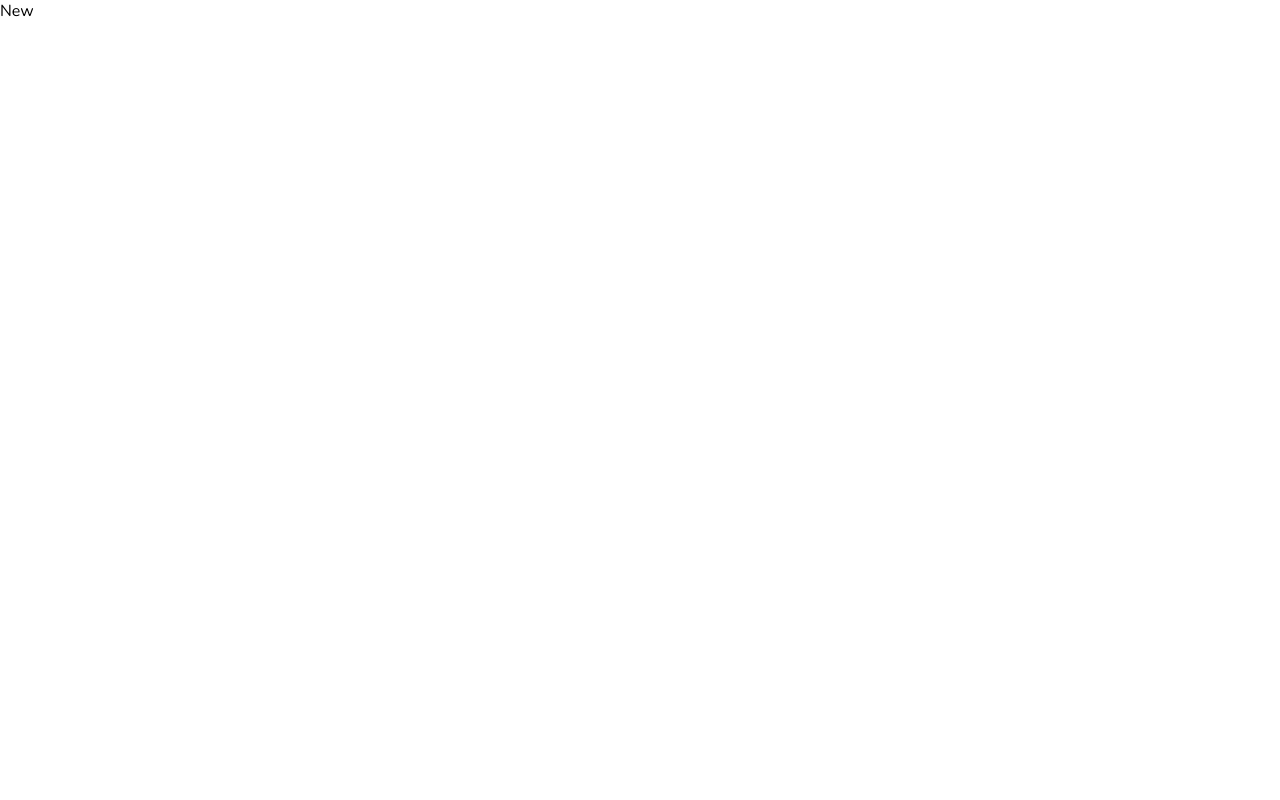
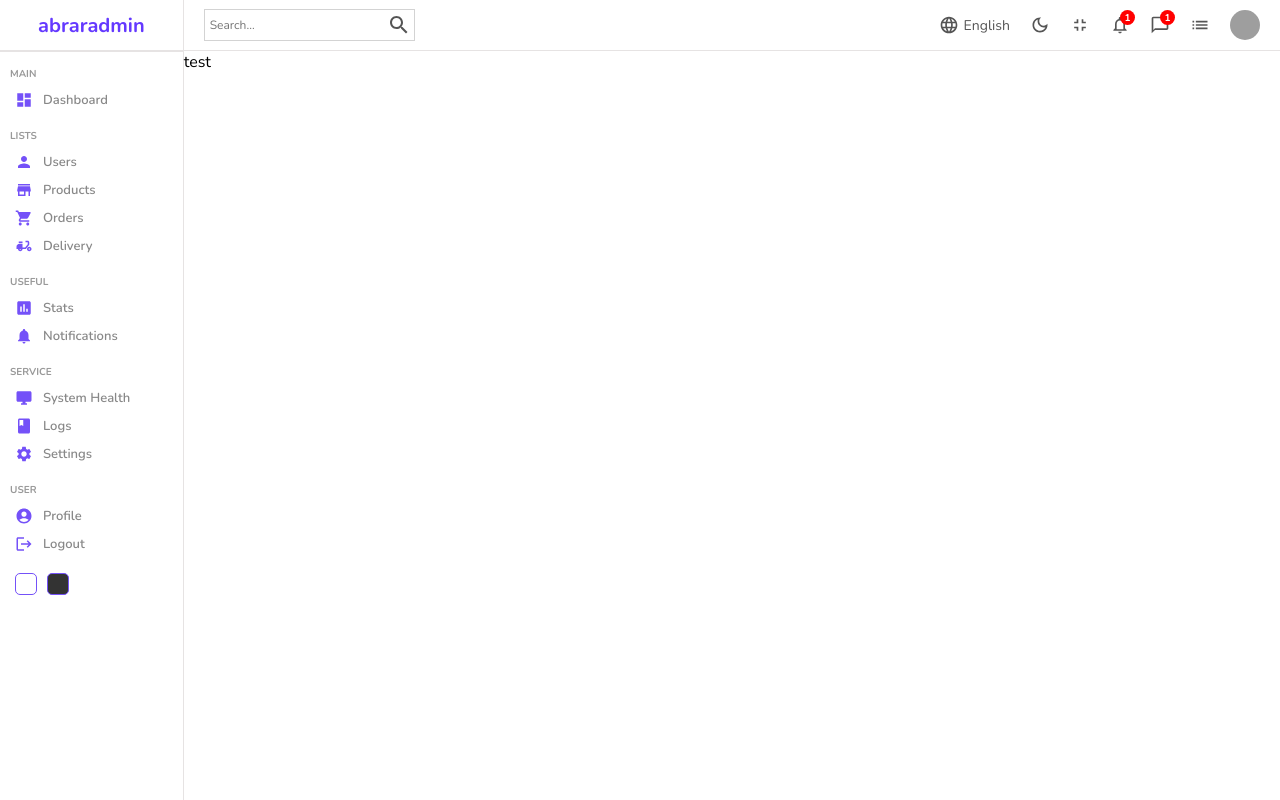
Before and after one commit to abrar19/react-advance-dashboard, a React (Create React App) app: page /users/new in a window 1280 px wide. Built offline with nearby package versions, Linux system fonts and the light colour scheme; grey boxes are pictures that could not be loaded.

Commit message:
single user page done

```diff
--- a/src/pages/new/New.jsx
+++ b/src/pages/new/New.jsx
@@ -1,10 +1,16 @@
 import React from 'react';
 import './new.scss'
+import Sidebar from '../../components/sidebar/Sidebar';
+import Navbar from '../../components/navbar/Navbar';
 
 const New = () => {
     return (
         <div className='new'>
-            New
+            <Sidebar />
+            <div className="newContainer">
+                <Navbar />
+                test
+            </div>
         </div>
     );
 }
--- a/src/pages/new/new.scss
+++ b/src/pages/new/new.scss
@@ -0,0 +1,8 @@
+.new{
+    width: 100%;
+    display: flex;
+
+    .newContainer{
+        flex: 6;
+    }
+}
--- a/src/pages/single/Single.jsx
+++ b/src/pages/single/Single.jsx
@@ -3,6 +3,7 @@ import './single.scss'
 import Sidebar from '../../components/sidebar/Sidebar'
 import Navbar from '../../components/navbar/Navbar'
 import Chart from '../../components/chart/Chart'
+import List from '../../components/table/Table'
 
 const Single = () => {
     return (
@@ -41,7 +42,10 @@ const Single = () => {
                         <Chart aspect={4/1} title="User Spending(Last 6 Months)"/>
                     </div>
                 </div>
-                <div className="bottom"></div>
+                <div className="bottom">
+                <h1 className="title">Last Transactions</h1>
+                    <List />
+                </div>
             </div>
         </div>
     );
--- a/src/pages/single/single.scss
+++ b/src/pages/single/single.scss
@@ -76,5 +76,12 @@
             color: lightgray;
             margin-bottom: 20px;
         }
+
+        .bottom{
+            -webkit-box-shadow: 2px 4px 10px 1px rgba(0,0,0,0.47);
+            box-shadow: 2px 4px 10px 1px rgba(201,201,201,0.47);
+            padding: 20px;
+            margin: 10px 20px;
+        }
     }
 }
```
